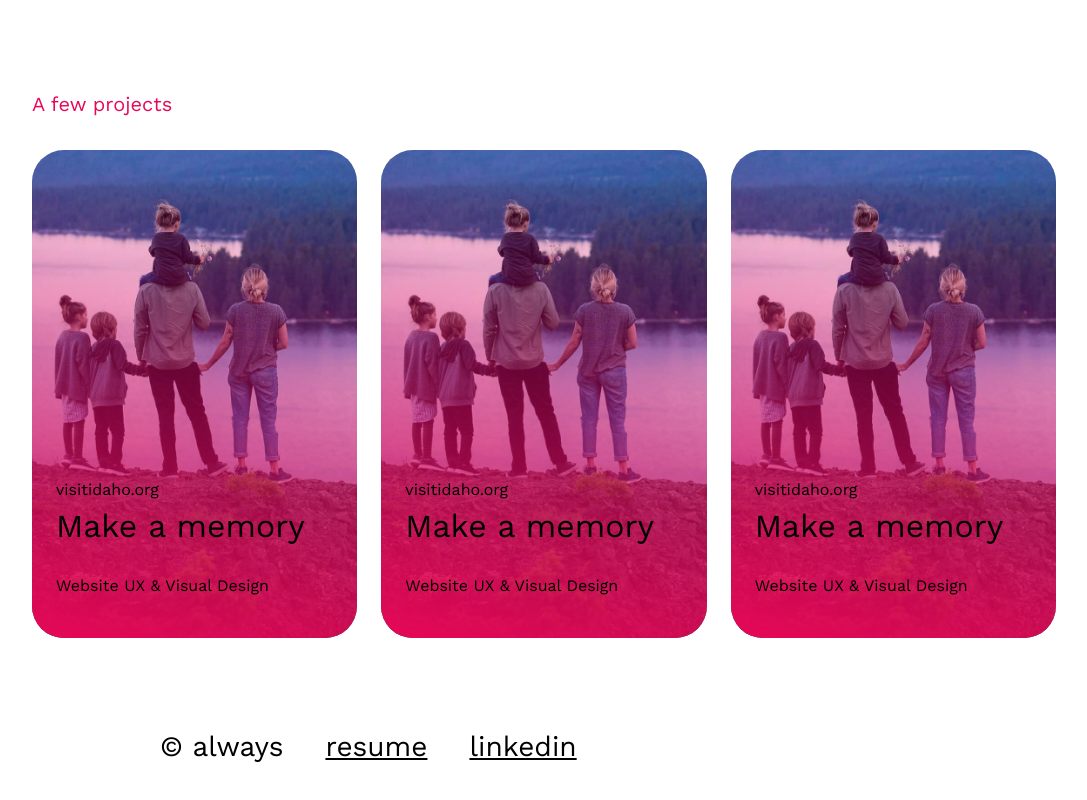
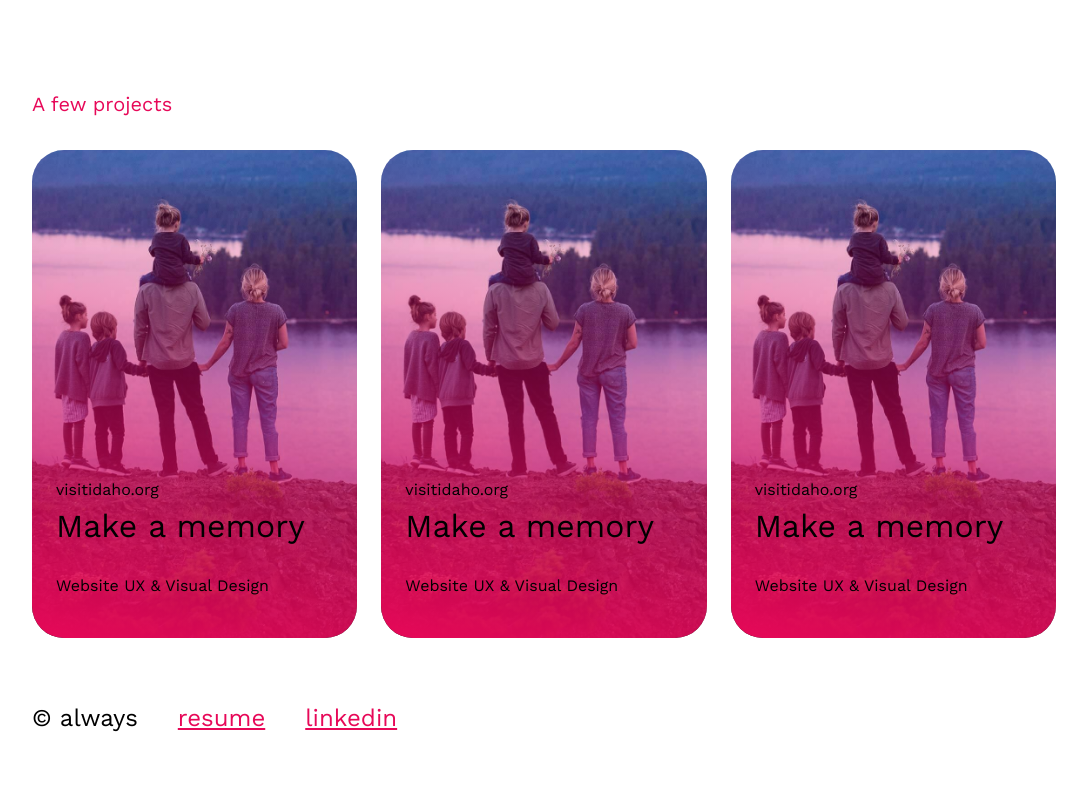
Before and after one commit to stevenorell/sn.portfolio, a Next.js app: page / in a window 1280 px wide. Shown: the part 611-1411 px from the top of the page, without its empty margins (96-1183 px from the left). Built offline with nearby package versions, Linux system fonts and the light colour scheme.

Commit message:
Tailwindified footer

```diff
--- a/components/Footer/index.js
+++ b/components/Footer/index.js
@@ -1,11 +1,9 @@
-import styles from './styles.module.css';
-
 const Footer = () => {
   return (
-    <footer className={styles.footer}>
-      <span className={styles.legal}>&copy; always</span>
-      <a className={styles.link} href="/steve-norell-resume-2022.pdf" download>resume</a>
-      <a className={styles.link} href="https://www.linkedin.com/in/stevenorell/" target="_blank" rel="noopener noreferrer">linkedin</a>
+    <footer className="text-2xl flex flex-col md:flex-row items-center py-10">
+      <span className="block mb-4 md:mr-10">&copy; always</span>
+      <a className="block mb-4 md:mr-10 text-fuchsia-600 underline" href="/steve-norell-resume-2022.pdf" download>resume</a>
+      <a className="block mb-4 md:mr-10 text-fuchsia-600 underline" href="https://www.linkedin.com/in/stevenorell/" target="_blank" rel="noopener noreferrer">linkedin</a>
     </footer>
   )
 }
--- a/components/Footer/styles.module.css
+++ /dev/null
@@ -1,32 +0,0 @@
-.footer {
-  padding: 0.75rem;
-  font-size: 1.75rem;
-  display: flex;
-  flex-direction: column;
-  align-items: center;
-
-  @media (min-width: 768px) {
-    padding: 1.5rem;
-    flex-direction: row
-  }
-
-  @media (min-width: 1080px) {
-    padding: 4rem 8rem;
-  }
-
-  & a {
-    color: var(--c--red);
-    text-decoration: underline;
-  }
-}
-
-.legal,
-.link {
-  display: block;
-  margin-bottom: 0.5em;
-
-  @media (min-width: 768px) {
-    margin-right: 1.5em;
-    margin-bottom: 0;
-  }
-}
```
